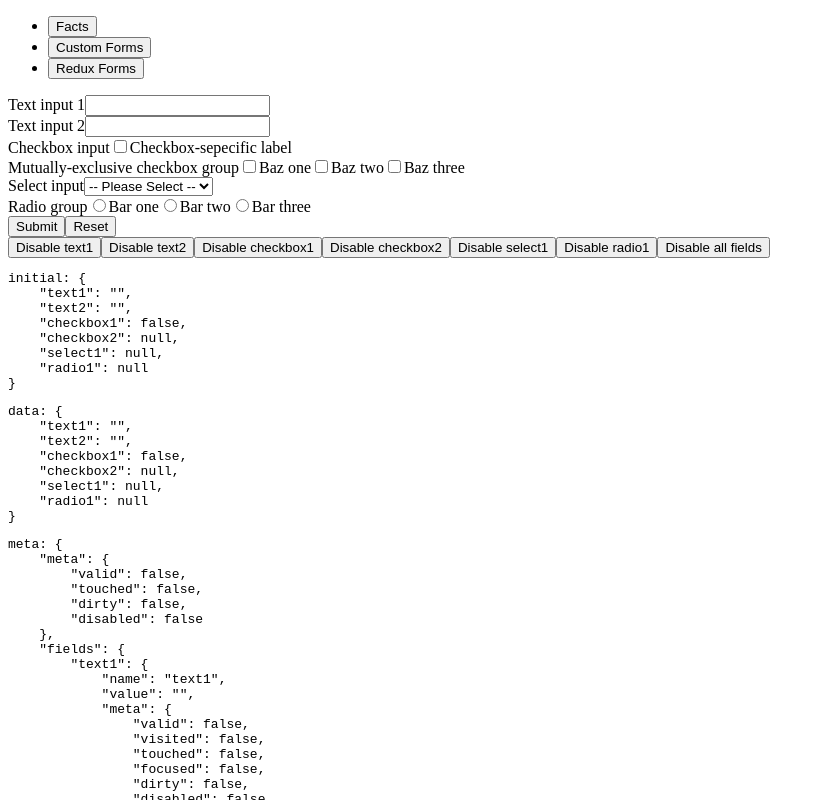
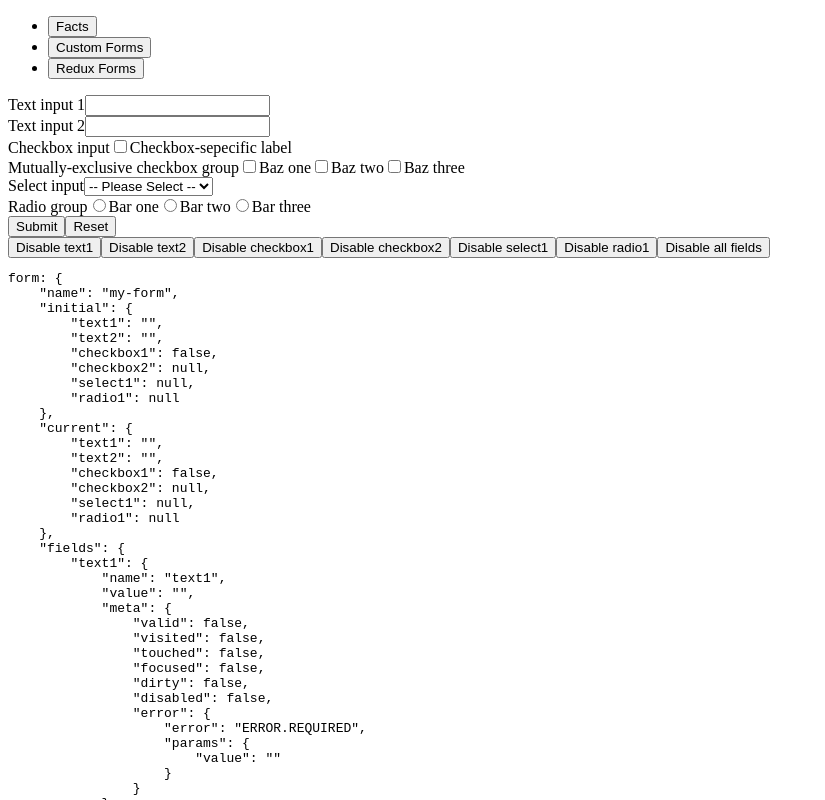
Before and after one commit to deadalusai/react-forms-experiments, a React app: page / in a window 1280 px wide. Shown: the top 800 px of the page, without its empty margins (0-825 px from the left). Built offline with nearby package versions, Linux system fonts and the light colour scheme; the HTML template or start-up script is replaced by a standard one.

Commit message:
API cleanup and simplification

```diff
--- a/src/components/myform.tsx
+++ b/src/components/myform.tsx
@@ -3,10 +3,10 @@ import { connect } from "react-redux";
 import { compose } from "redux";
 
 import { RootState } from "store";
-import { Form, FieldUpdate, FormComponentProps, withStoreBackedForm } from "forms";
+import { Form, FormComponentProps, injectStoreBackedForm } from "forms";
 import * as Validators from "forms/validators";
 import { keysOf } from "forms/core";
-import { InputContainer, TextInput, SelectInput, SelectOption, RadioInput, CheckboxInput } from "components/forms";
+import { InputContainer, TextInput, SelectInput, SelectOption, RadioInput, CheckboxInput } from "forms/inputs";
 
 const FORM_NAME = "my-form";
 
@@ -79,8 +79,7 @@ export type MyFormViewProps = StateProps & ActionProps & OwnProps;
 export class MyFormView extends React.Component<MyFormViewProps & FormComponentProps<MyForm>> {
 
     public render() {
-        const { form } = this.props;
-        const onFieldChange = (change: FieldUpdate) => this.props.formUpdateField(change);
+        const { form, formUpdate } = this.props;
         return (
             <section>
                 <form onSubmit={(e) => { e.preventDefault(); this.submit(form); }}>
@@ -89,7 +88,7 @@ export class MyFormView extends React.Component<MyFormViewProps & FormComponentP
                         field={form.fields.text1}>
                         <TextInput
                             field={form.fields.text1}
-                            fieldChange={onFieldChange} />
+                            fieldChange={formUpdate} />
                     </InputContainer>
 
                     <InputContainer
@@ -97,7 +96,7 @@ export class MyFormView extends React.Component<MyFormViewProps & FormComponentP
                         field={form.fields.text2}>
                         <TextInput
                             field={form.fields.text2}
-                            fieldChange={onFieldChange} />
+                            fieldChange={formUpdate} />
                     </InputContainer>
 
                     <InputContainer
@@ -106,7 +105,7 @@ export class MyFormView extends React.Component<MyFormViewProps & FormComponentP
                         <CheckboxInput
                             label="Checkbox-sepecific label"
                             field={form.fields.checkbox1}
-                            fieldChange={onFieldChange} />
+                            fieldChange={formUpdate} />
                     </InputContainer>
 
                     <InputContainer
@@ -118,7 +117,7 @@ export class MyFormView extends React.Component<MyFormViewProps & FormComponentP
                                 label={option.label}
                                 values={{ checked: option.value, unchecked: null }}
                                 field={form.fields.checkbox2}
-                                fieldChange={onFieldChange} />
+                                fieldChange={formUpdate} />
                         ))}
                     </InputContainer>
 
@@ -127,7 +126,7 @@ export class MyFormView extends React.Component<MyFormViewProps & FormComponentP
                         field={form.fields.select1}>
                         <SelectInput
                             field={form.fields.select1}
-                            fieldChange={onFieldChange}>
+                            fieldChange={formUpdate}>
                             <SelectOption label="-- Please Select --" value={null} />
                             {SELECT_OPTIONS.map((option) => (
                                 <SelectOption
@@ -147,7 +146,7 @@ export class MyFormView extends React.Component<MyFormViewProps & FormComponentP
                                 label={option.label}
                                 value={option.value}
                                 field={form.fields.radio1}
-                                fieldChange={onFieldChange} />
+                                fieldChange={formUpdate} />
                         ))}
                     </InputContainer>
 
@@ -160,23 +159,17 @@ export class MyFormView extends React.Component<MyFormViewProps & FormComponentP
                     {keysOf(form.fields).map(name => {
                         const { meta } = form.fields[name];
                         return (
-                            <button key={name} type="button" onClick={() => this.props.formUpdateField({ name, disabled: !meta.disabled })}>
+                            <button key={name} type="button" onClick={() => formUpdate({ name, disabled: !meta.disabled })}>
                                 {meta.disabled ? "Enable" : "Disable"} {name}
                             </button>
                         );
                     })}
-                    <button key={name} type="button" onClick={() => this.props.formUpdateAllFields({ disabled: !form.meta.disabled })}>
+                    <button key={name} type="button" onClick={() => formUpdate({ disabled: !form.meta.disabled })}>
                         {form.meta.disabled ? "Enable" : "Disable"} all fields
                     </button>
                 </section>
                 <pre>
-                    initial: {JSON.stringify(form.initial, null, 4)}
-                </pre>
-                <pre>
-                    data: {JSON.stringify(form.current, null, 4)}
-                </pre>
-                <pre>
-                    meta: {JSON.stringify({ meta: form.meta, fields: form.fields }, null, 4)}
+                    form: {JSON.stringify(form, null, 4)}
                 </pre>
             </section>
         );
@@ -184,7 +177,7 @@ export class MyFormView extends React.Component<MyFormViewProps & FormComponentP
 
     public submit(form: Form<MyForm>) {
         if (!form.meta.valid) {
-            this.props.formUpdateAllFields({ touched: true });
+            this.props.formUpdate({ touched: true });
             return;
         }
         const json = JSON.stringify(form.current, null, 4);
@@ -198,7 +191,7 @@ export class MyFormView extends React.Component<MyFormViewProps & FormComponentP
 }
 
 const wrap = compose<React.ComponentClass<OwnProps>>(
-    withStoreBackedForm<OwnProps, MyForm>({
+    injectStoreBackedForm<MyForm, OwnProps>({
         name: FORM_NAME,
         validator: formValidator,
         initial: {
--- a/src/components/reduxform.tsx
+++ b/src/components/reduxform.tsx
@@ -5,7 +5,7 @@ import { Field, reduxForm, InjectedFormProps, FormErrors, WrappedFieldProps, for
 
 import { RootState } from "store";
 import { FieldError } from "forms";
-import { ErrorMessage } from "components/forms";
+import { ErrorMessage } from "forms/inputs";
 
 const FORM_NAME = "redux-form";
 interface TestFormData {
--- a/src/forms/components.tsx
+++ b/src/forms/component.tsx
@@ -2,18 +2,12 @@ import * as React from "react";
 import { connect } from "react-redux";
 
 import * as FormsStore from "forms/store";
-import { Form, FormUpdate, FieldUpdate, FormValidator, formInit, formUpdateField, formUpdateAllFields, formUpdateErrors } from "forms/core";
-
-interface StoreProps<TForm = any> {
-    form: Form<TForm>;
-}
+import { Form, FormUpdate, FieldUpdate, FormValidator, formInit, formUpdateField, formUpdate, formUpdateErrors } from "forms/core";
 
 export interface FormComponentProps<TForm = any> {
     form: Form<TForm>;
     formInit: (initial: TForm) => Form<TForm>;
-    formUpdateField: (update: FieldUpdate<TForm>) => Form<TForm>;
-    formUpdateAllFields: (update: FormUpdate) => Form<TForm>;
-
+    formUpdate: (update: FormUpdate | FieldUpdate<TForm>) => Form<TForm>;
 }
 
 export interface FormOptions<TForm> {
@@ -44,24 +38,23 @@ function lift<TForm, TOwnProps>(
                 setState(form);
                 return form;
             },
-            formUpdateField: (update) => {
+            formUpdate: (update) => {
                 if (!form) {
-                    throw new Error("Called formUpdateField before formInit");
+                    throw new Error("Called formUpdate before formInit");
                 }
-                form = formUpdateField<TForm>(form, update);
-                // Apply validation only when the form is being updated with new data.
-                if (options.validator && "value" in update) {
-                    const errors = options.validator(form.current);
-                    form = formUpdateErrors(form, errors);
+                if ("name" in update) {
+                    // Field update
+                    form = formUpdateField(form, update);
+                    // Apply validation only when the form is being updated with new data.
+                    if ("value" in update && options.validator) {
+                        const errors = options.validator(form.current);
+                        form = formUpdateErrors(form, errors);
+                    }
                 }
-                setState(form);
-                return form;
-            },
-            formUpdateAllFields: (update) => {
-                if (!form) {
-                    throw new Error("Called formTouch before formInit");
+                else {
+                    // Form-wide update
+                    form = formUpdate(form, update);
                 }
-                form = formUpdateAllFields(form, update);
                 setState(form);
                 return form;
             },
@@ -76,7 +69,7 @@ function lift<TForm, TOwnProps>(
  *
  * @param options Configuration options for the form.
  */
-export function withStateBackedForm<TOwnProps = {}, TForm = any>(options: FormOptions<TForm>) {
+export function injectStateBackedForm<TForm = any, TOwnProps = {}>(options: FormOptions<TForm>) {
     return (WrappedComponent: React.ComponentClass<TOwnProps & FormComponentProps<TForm>>) => {
         return lift(WrappedComponent, React.useState, options);
     };
@@ -87,12 +80,15 @@ export function withStateBackedForm<TOwnProps = {}, TForm = any>(options: FormOp
  *
  * @param options Configuration options for the form.
  */
-export function withStoreBackedForm<TOwnProps = {}, TForm = any>(options: FormOptions<TForm>) {
+export function injectStoreBackedForm<TForm = any, TOwnProps = {}>(options: FormOptions<TForm>) {
     return (WrappedComponent: React.ComponentClass<TOwnProps & FormComponentProps<TForm>>) => {
         // Mock the `useState` API to be backed by the redux store
         let state: Form<TForm>;
         let setState: (newState: Form<TForm>) => void;
-        const connector = connect<StoreProps<TForm>, any, TOwnProps, any>(
+        interface StoreProps {
+            form: Form<TForm>;
+        }
+        const connector = connect<StoreProps, any, TOwnProps, any>(
             (rootState) => {
                 state = rootState["forms"][options.name];
                 return { form: state };
--- a/src/forms/core.ts
+++ b/src/forms/core.ts
@@ -202,7 +202,7 @@ export interface FormUpdate {
  * @param form The form to update.
  * @param update The update to apply.
  */
-export function formUpdateAllFields<TForm>(form: Form<TForm>, update: FormUpdate): Form<TForm> {
+export function formUpdate<TForm>(form: Form<TForm>, update: FormUpdate): Form<TForm> {
     // Touch all fields in the form
     const fields: Partial<FormFields<TForm>> = {};
     for (const name of keysOf(form.fields)) {
--- a/src/forms/index.ts
+++ b/src/forms/index.ts
@@ -12,6 +12,6 @@ export {
 } from "forms/core"
 export {
     FormComponentProps,
-    withStoreBackedForm,
-    withStateBackedForm
-} from "forms/components";
+    injectStoreBackedForm,
+    injectStateBackedForm
+} from "forms/component";
--- a/src/components/forms.tsx
+++ b/src/forms/inputs.tsx
@@ -1,6 +1,6 @@
 import * as React from "react";
 
-import { FieldError, Field, FieldUpdate, FieldMeta } from "forms";
+import { FieldError, Field, FieldUpdate, FieldMeta } from "forms/core";
 
 //
 // Utility components and functions
```
